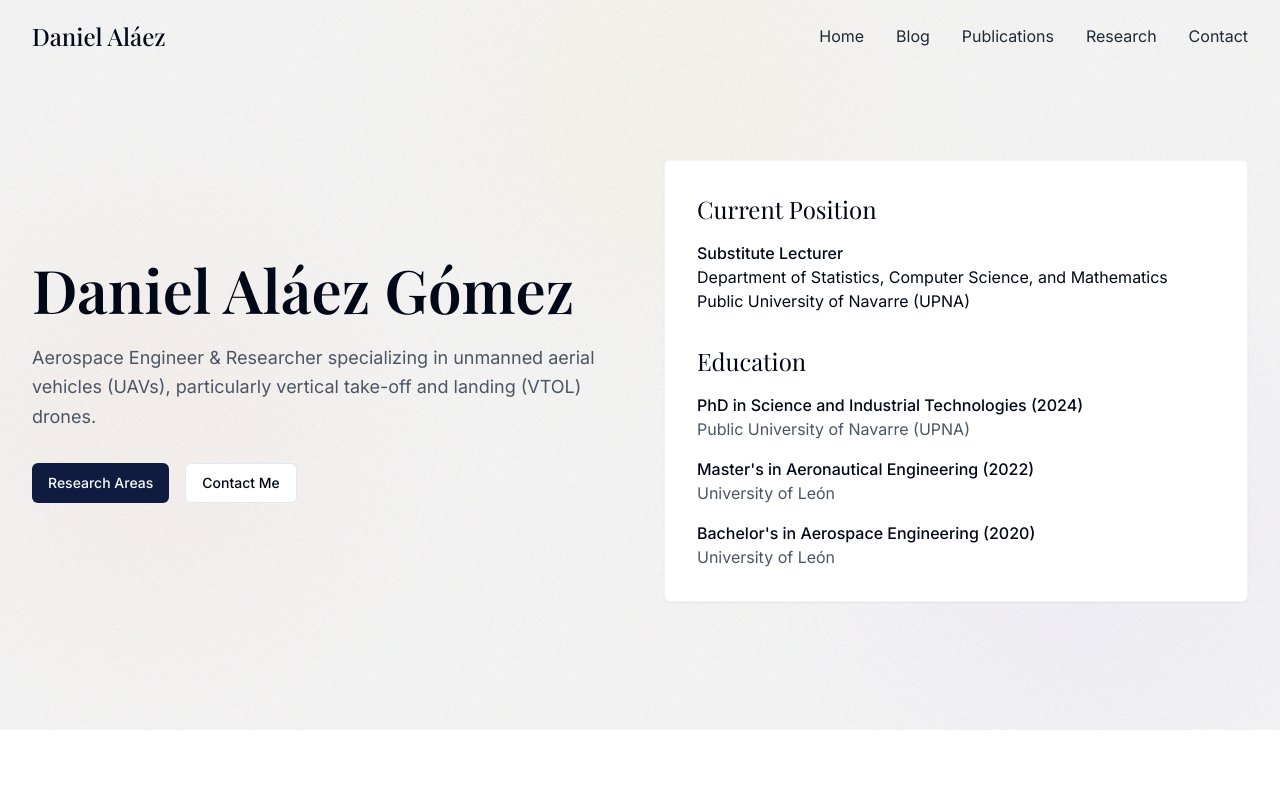
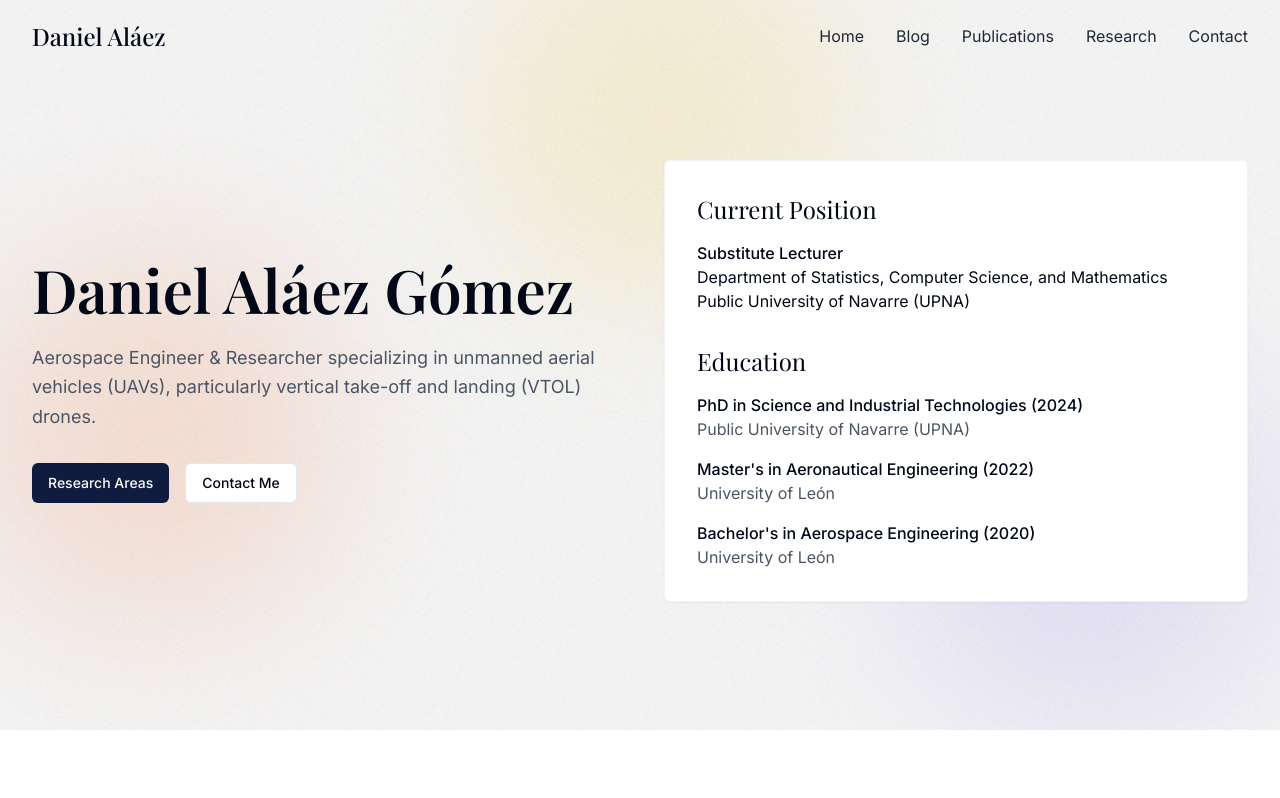
Before and after one commit to danielalaez/alaez-aero-website, a React (Vite) app: page / in a window 1280 px wide. Shown: the top 798 px of the page. Built offline with nearby package versions, Linux system fonts and the light colour scheme.

Commit message:
Fix: Improve background visibility
Adjust the opacity of the blurred circles and noise overlay in the HeroSection to increase their visibility.

```diff
--- a/src/components/HeroSection.tsx
+++ b/src/components/HeroSection.tsx
@@ -17,10 +17,10 @@ const HeroSection: React.FC = () => {
           }}
         ></div>
 
-        {/* Blurred circles */}
-        <div className="absolute -left-10 top-1/3 w-96 h-96 rounded-full bg-[#FDE1D3] blur-[80px] opacity-20 mix-blend-multiply"></div>
-        <div className="absolute right-1/3 -top-20 w-96 h-96 rounded-full bg-[#FEF7CD] blur-[80px] opacity-20 mix-blend-multiply"></div>
-        <div className="absolute right-0 bottom-0 w-96 h-96 rounded-full bg-[#E5DEFF] blur-[80px] opacity-20 mix-blend-multiply"></div>
+        {/* Blurred circles - increased opacity and more vibrant colors */}
+        <div className="absolute -left-10 top-1/3 w-96 h-96 rounded-full bg-[#FFC2A4] blur-[80px] opacity-40 mix-blend-multiply"></div>
+        <div className="absolute right-1/3 -top-20 w-96 h-96 rounded-full bg-[#FEEAA0] blur-[80px] opacity-40 mix-blend-multiply"></div>
+        <div className="absolute right-0 bottom-0 w-96 h-96 rounded-full bg-[#D0C7FF] blur-[80px] opacity-40 mix-blend-multiply"></div>
       </div>
 
       {/* Content */}
```
